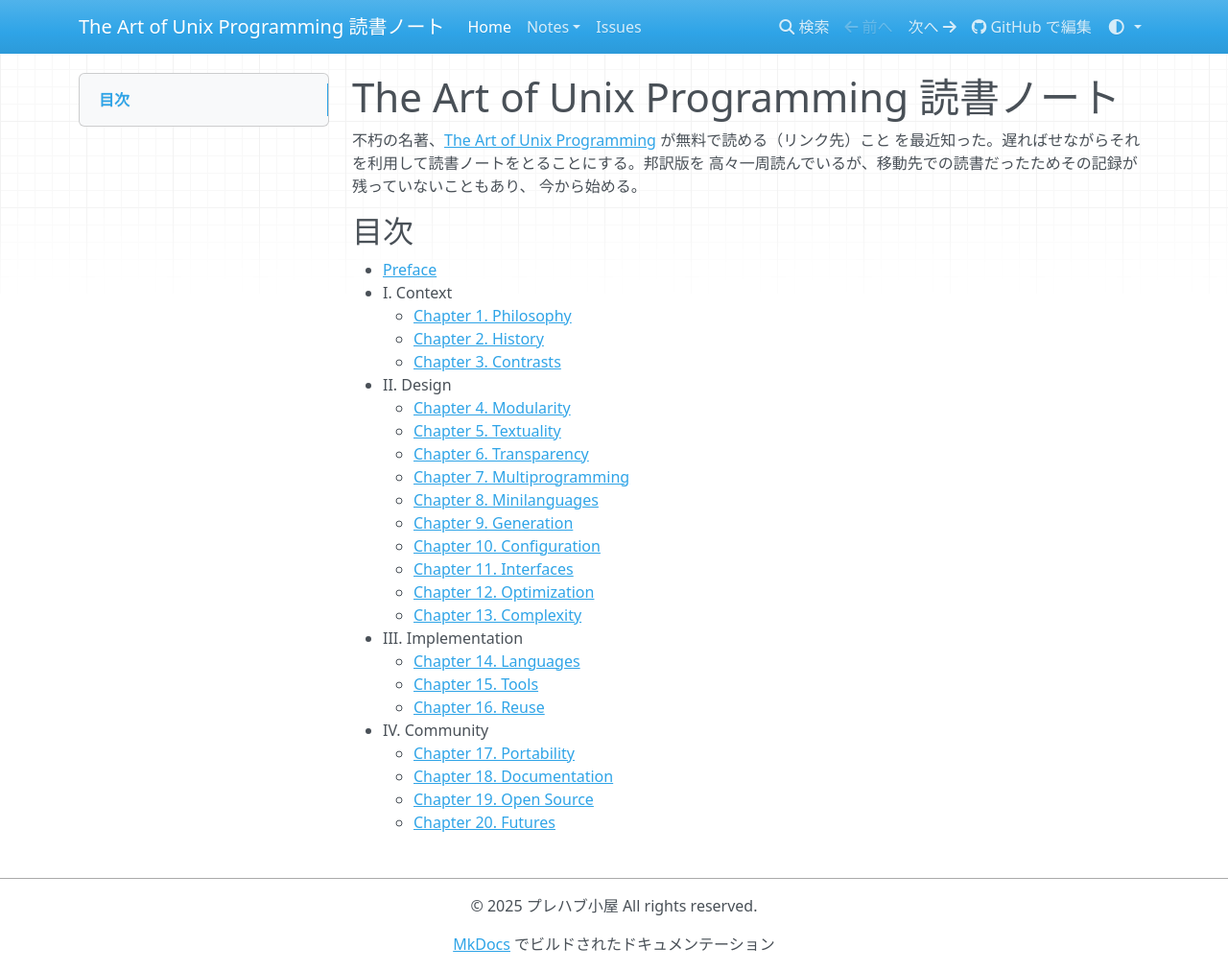
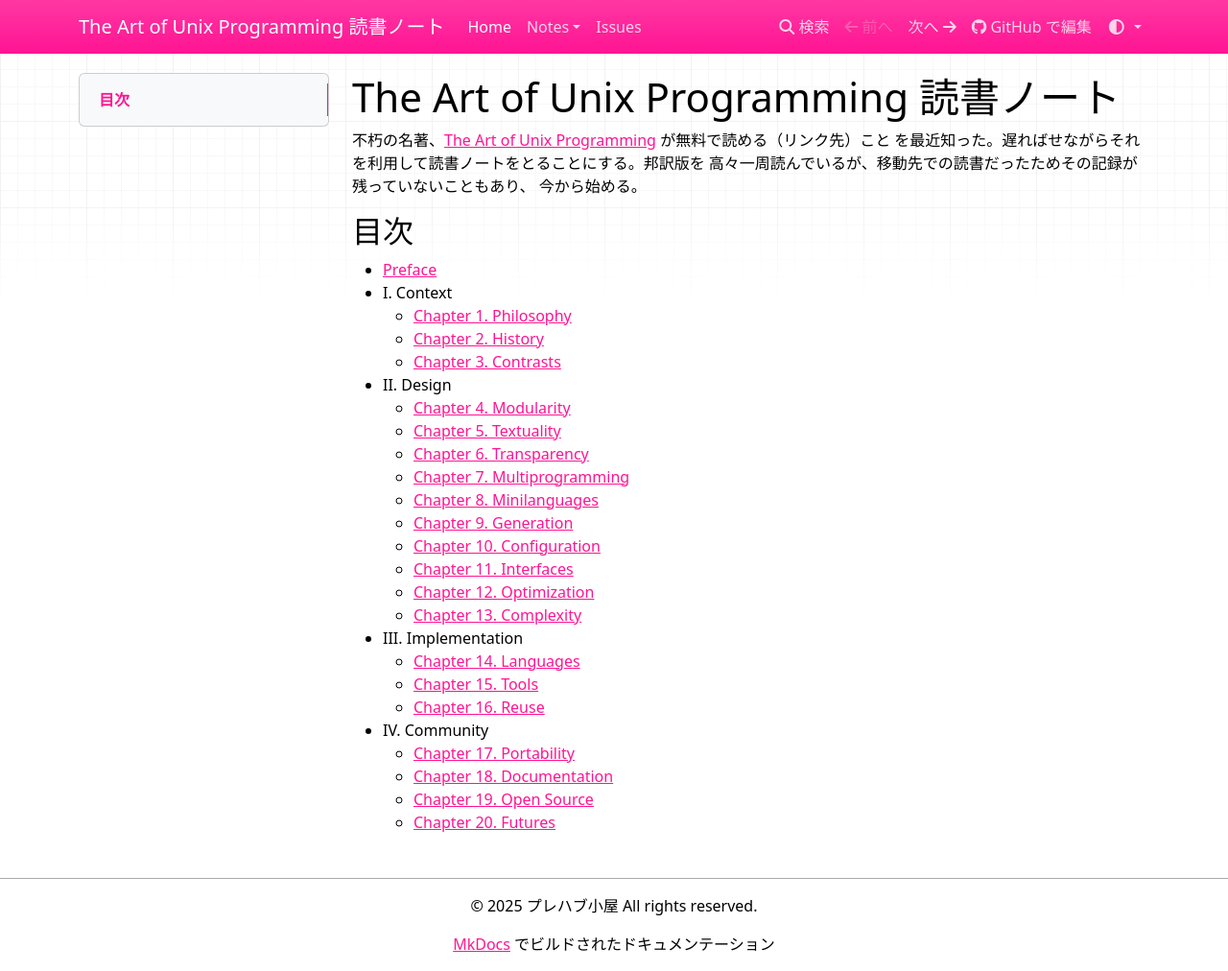
Before and after one commit to showa-yojyo/taoup, an MkDocs documentation site: the page built from docs/index.md, in a window 1280 px wide and 1012 px high. Shown: the whole window at 96% size. Built offline with MkDocs 1.6.1, drawn with Linux system fonts in a browser that asks for light colours; nearby versions of some CDN libraries.

Commit message:
docs/css: use my preferred colors and fonts (close #1)

```diff
--- /dev/null
+++ b/docs/css/style.css
@@ -0,0 +1,27 @@
+:root{
+    --bs-font-family: 'Consolas', 'Menlo', 'DejaVu Sans Mono', 'Bitstream Vera Sans Mono', monospace, "Apple Color Emoji", "Segoe UI Emoji", "Segoe UI Symbol";
+
+    --bs-link-color: deeppink;
+    --bs-link-color-rgb: 255,20,147;
+    --bs-link-hover-color: deeppink;
+    --bs-link-hover-color-rgb: 255,20,147;
+
+    --bs-primary: deeppink;
+    --bs-primary-rgb: 255,20,147;
+    --bs-primary-bg-subtle: inherit;
+    --bs-primary-border-subtle: grey;
+}
+
+[data-bs-theme="light"]{
+    --bs-body-color: black;
+    --bs-body-color-rgb: 0,0,0;
+    --bs-primary-text-emphasis: black;
+}
+[data-bs-theme="dark"]{
+    --bs-body-color: white;
+    --bs-body-color-rgb: 255,255,255;
+    --bs-primary-text-emphasis: white;
+}
+.navbar.bg-primary {
+    background-image: linear-gradient(180deg, rgba(255, 255, 255, 0.15), rgba(255, 255, 255, 0));
+}
--- a/mkdocs.yml
+++ b/mkdocs.yml
@@ -1,5 +1,6 @@
 # Project information
 copyright: © 2025 プレハブ小屋 All rights reserved.
+edit_uri: edit/main/docs/
 #remote_branch: gh-pages
 #remote_name: origin
 repo_url: https://github.com/showa-yojyo/taoup/
@@ -50,8 +51,8 @@
 # Build directories
 #docs_dir: docs
 #extra: {}
-#extra_css:
-#  - css/override.css
+extra_css:
+  - css/style.css
 #extra_javascript:
 #  - path: js/load-mathjax.js
 #    async: true
```
